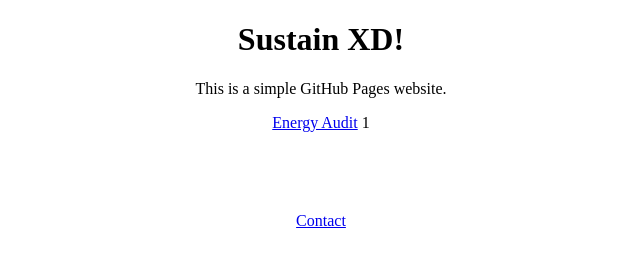
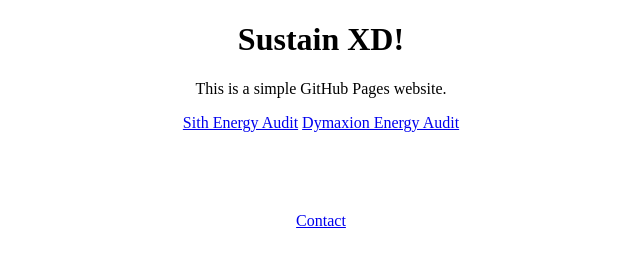
Before and after one commit to davidyoshinari/temporary-website, a plain HTML site: page index.html in a window 1280 px wide. Shown: the whole page, without its empty margins (319-959 px from the left). Drawn offline with Linux system fonts and the light colour scheme.

Commit message:
Update index.html

```diff
--- a/index.html
+++ b/index.html
@@ -24,8 +24,8 @@
     <!-- Centered links -->
     <div class="center-links">
         <!-- Link to Energy Audit page -->
-        <a href="palpatine.html">Energy Audit</a>
-1
+        <a href="palpatine.html">Sith Energy Audit</a>
+        <a href="dymaxion.html">Dymaxion Energy Audit</a>
         <!-- Empty space -->
         <div class="space"></div>
 
```
